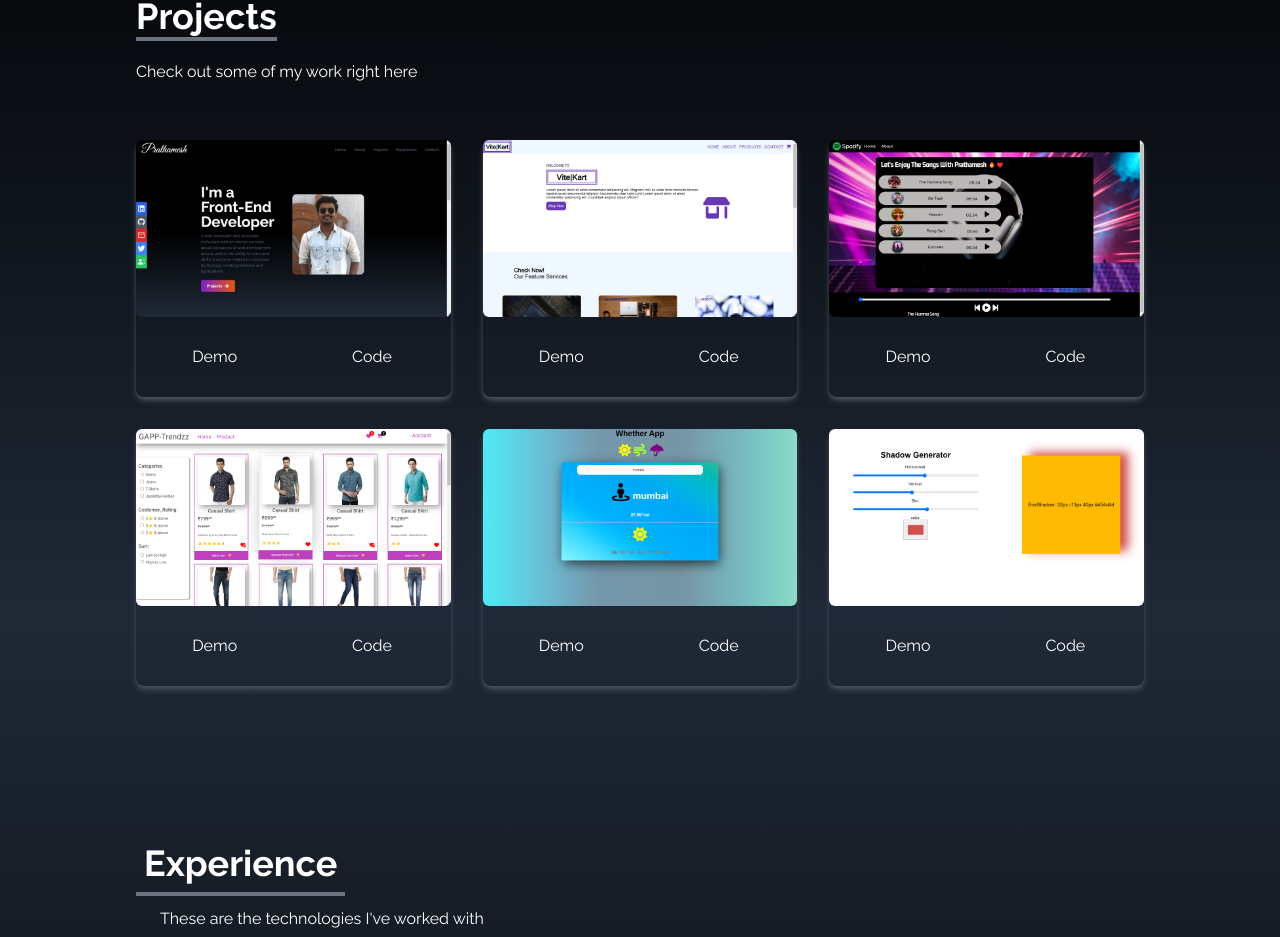
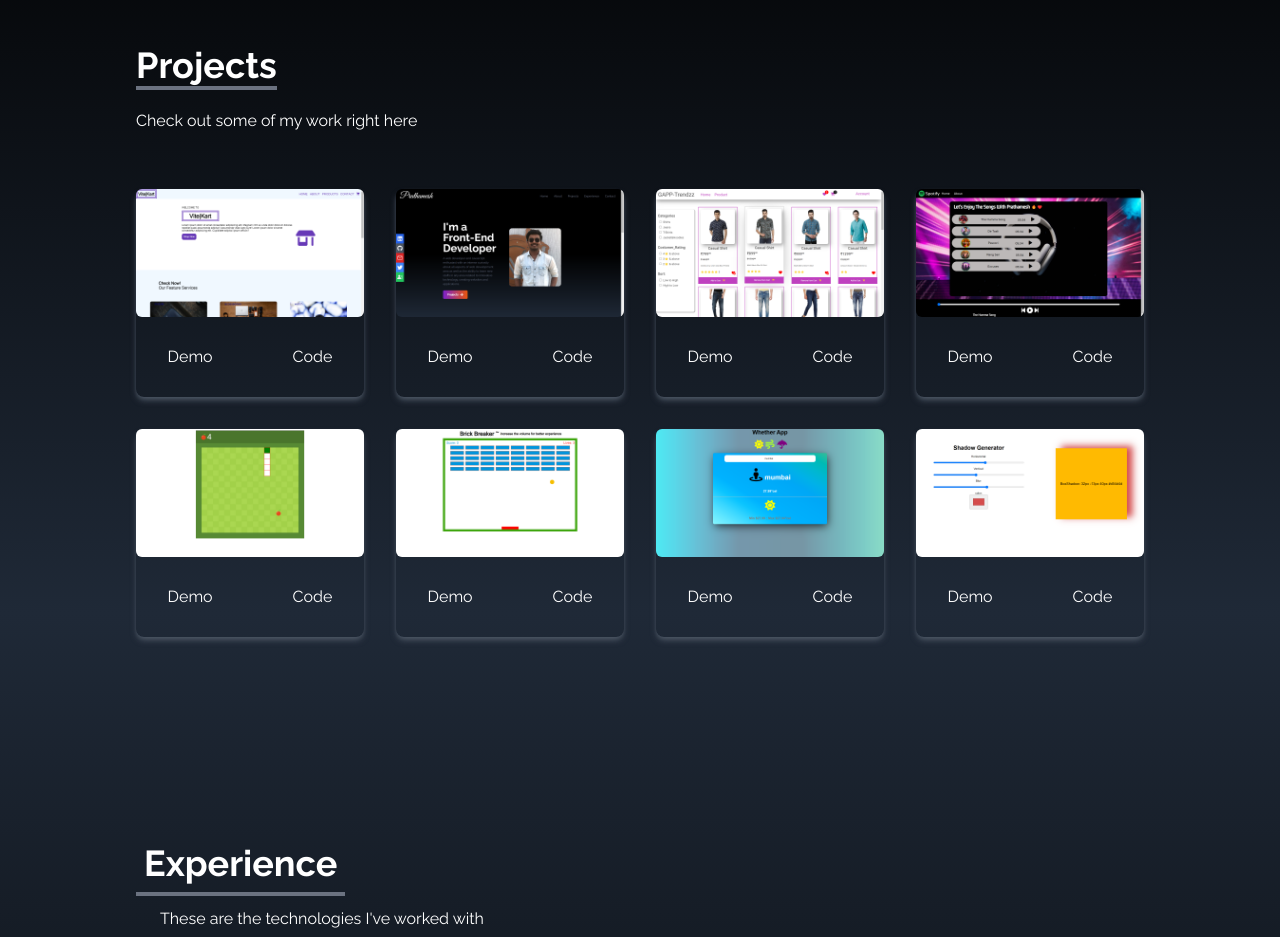
Before and after one commit to prathambhalke/prathambhalke-PortFolio, a React (Vite) app: page / in a window 1280 px wide. Shown: the part 1787-2724 px from the top of the page. Built offline with nearby package versions, Linux system fonts and the light colour scheme; a web font is replaced by a local one.

Commit message:
new pro added

```diff
--- a/src/Components/Projects.jsx
+++ b/src/Components/Projects.jsx
@@ -2,52 +2,60 @@ import React from "react";
 import PortFolio from "../assets/PortFoilo.png";
 import ViteKart from "../assets/ViteKart.png";
 import Spotify from "../assets/Spotify.png";
-// import SnakeGame from "../assets/SnakeGame.png";
+import SnakeGame from "../assets/SnakeGame.png";
 import GAPP from "../assets/GAPP.png";
 import WhetherApp from "../assets/WhetherApp.png";
+import BrickBreak from "../assets/BrickBreak.png";
 import ShadowGen from "../assets/ShadowGen.png";
 
 const Projects = () => {
   const projects = [
     {
       id: 1,
+      image: ViteKart,
+      demoLink: "#",
+      codeLink: "https://github.com/prathambhalke/Vite-Kart",
+    },
+    {
+      id: 2,
       image: PortFolio,
       demoLink: "#",
       codeLink: "https://github.com/prathambhalke/prathambhalke-PortFolio",
     },
     {
-      id: 2,
-      image: ViteKart,
-      demoLink: "#",
-      codeLink: "https://github.com/prathambhalke/Vite-Kart",
-    },
-    {
       id: 3,
-      image: Spotify,
-      demoLink: "https://prathams-spotify.netlify.app",
-      codeLink: "https://github.com/prathambhalke/Spotify-Clone",
-    },
-    // {
-    //   id: 4,
-    //   image: SnakeGame,
-    //   demoLink: "https://glowing-profiterole-a5e3e6.netlify.app",
-    //   codeLink: "https://github.com/prathambhalke/Snake_game",
-    // },
-    {
-      id: 4,
       image: GAPP,
       demoLink: "https://gapptrendzz.netlify.app/",
       codeLink: "https://github.com/amanmulani09/gapp-trendzz",
     },
     {
+      id: 4,
+      image: Spotify,
+      demoLink: "https://prathams-spotify.netlify.app",
+      codeLink: "https://github.com/prathambhalke/Spotify-Clone",
+    },
+    {
       id: 5,
+      image: SnakeGame,
+      demoLink: "https://glowing-profiterole-a5e3e6.netlify.app",
+      codeLink: "https://github.com/prathambhalke/Snake_game",
+    },
+
+    {
+      id: 6,
+      image: BrickBreak,
+      demoLink: "https://brickbreaker-by-prathamesh.netlify.app",
+      codeLink: "https://github.com/prathambhalke/Brick_Breaker-master",
+    },
+    {
+      id: 7,
       image: WhetherApp,
       demoLink:
         "https://codesandbox.io/s/github/prathambhalke/Whether-App-React",
       codeLink: "https://github.com/prathambhalke/Whether-App-React",
     },
     {
-      id: 6,
+      id: 8,
       image: ShadowGen,
       demoLink:
         "https://codesandbox.io/s/github/prathambhalke/Box-Shadow-Generator",
@@ -69,7 +77,7 @@ const Projects = () => {
           <p className="py-6">Check out some of my work right here</p>
         </div>
 
-        <div className="grid sm-grid-cols-2 md:grid-cols-3 gap-8 px-12 sm:px-0">
+        <div className="grid sm-grid-cols-2 md:grid-cols-4 gap-8 px-12 sm:px-0">
           {projects.map(({ id, image, demoLink, codeLink }) => {
             return (
               <div key={id} className="shadow-md shadow-gray-600 rounded-lg">
```
Also changed, not shown: src/assets/BrickBreak.png (added).
